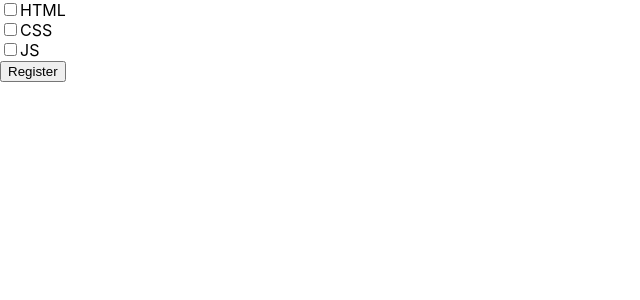
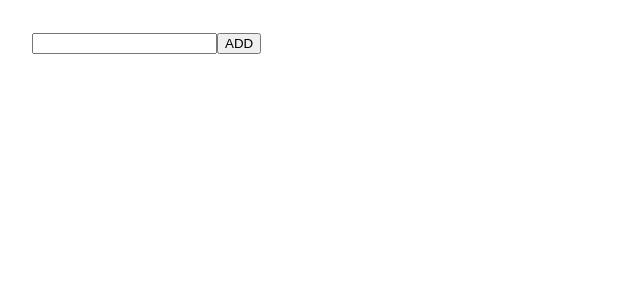
Before and after one commit to hitbodragon/Learn-hook, a React (Create React App) app: page / in a window 1280 px wide. Shown: the top 300 px of the page, without its empty margins (0-640 px from the left). Built offline with nearby package versions, Linux system fonts and the light colour scheme.

Commit message:
Todolist with useState

```diff
--- a/src/App.js
+++ b/src/App.js
@@ -1,126 +1,35 @@
 import { useState } from 'react';
 
-// Lưu ý
-//-1. Array
-//-2. Reference
-
-//ví dụ
-//1.RamdomGift
-//2.Two-way Bingding
 //3.Todolist
 
-// 1 ramdom gifts
-//const gifts = ['CPU', 'RAM 32 RGB', 'RGB Keyboard'];
+function App() {
+    const [job, setJob] = useState('');
+    const [jobs, setJobs] = useState(() => {
+        const storage = JSON.parse(localStorage.getItem('jobs'));
+        return storage ?? [];
+    }); // toán tử ?? nếu giá trị ở trước là null/ hoặc undefine nó sẽ lấy giá trị sau, giống như || mà || lấy giá trị là number boolean , string nên ko lấy giá trị đó dc
 
-//2 two-way biding vi du ve radio checkbox
-const courses = [
-    {
-        id: 1,
-        name: 'HTML',
-    },
-    {
-        id: 2,
-        name: 'CSS',
-    },
-    {
-        id: 3,
-        name: 'JS',
-    },
-];
-
-function App() {
-    // 1 ramdomgift
-    // const [gift, setGifts] = useState('');
-
-    // const randomGifts = () => {
-    //     const indexRandom = Math.floor(Math.random() * gifts.length);
-    //     setGifts(gifts[indexRandom]);
-    // };
-    // return (
-    //     <div style={{ padding: '20' }}>
-    //         {/* {có gitf lấy gìt ko có lấy chưa có phâng thưởng} */}
-    //         <h1> {gift || 'Chưa có phần thưởng '} </h1>
-    //         <button onClick={randomGifts}> Lấy thưởng</button>
-    //     </div>
-    // );
-
-    // 2. two way binding
-
-    // ràng buộc 1 chiều là giá trị thay đổi trong quá trình render
-    // ràng buộc 2 chiều là giá trị có thể thay đổi ngay khi gõ code  trong components
-    // 2 bên ràng buộc với nhau  , mất đi 1 chiều chiều kia sử dụng là two way binding
-    //2. vi dụ về text don gian
-    // const [name, setName] = useState('');
-    // const [email, setEmail] = useState('');
-    // const handleSubmit = () => {
-    //     console.log({
-    //         name,
-    //         email,
-    //     });
-    // };
-    // vi dụ ve radio với check box
-    // const [checked, setChecked] = useState(2);
-
-    // const handleSubmit = () => {
-    //     console.log({ id: checked });
-    // };
-    const [checked, setChecked] = useState([]);
-
-    const handleChecked = (id) => {
-        setChecked((prev) => {
-            const isChecked = checked.includes(id);
-            if (isChecked) {
-                return checked.filter((item) => item !== id);
-            } else {
-                return [...prev, id];
-            }
+    const handeleSubmit = () => {
+        // setJobs([...jobs, job]);
+        setJobs((prev) => {
+            const newJobs = [...prev, job];
+            // save to local storage
+            const jsonJobs = JSON.stringify(newJobs);
+            localStorage.setItem('jobs', jsonJobs);
+            return newJobs;
         });
+        setJob('');
+        // luu vào local Storage , lưu chuỗi chứ ko lưu mnagr
     };
-
-    const handleSubmit = () => {
-        console.log({ id: checked });
-    };
-    // // return (
-    // //     <div style={{ padding: '20px' }}>
-    //         {/*  vi du don gian ve text */}
-    //         {/* <input
-    //             type="text"
-    //             onChange={(e) => setName(e.target.value)}
-    //             value={name}
-    //         />
-    //         <input
-    //             type="text"
-    //             onChange={(e) => setEmail(e.target.value)}
-    //             value={email}
-    //         /> */}
-    //         {/* vi dụ về radio */}
-    //         {/* {courses.map((course, index) => (
-    //             <div key={index}>
-    //                 <input
-    //                     type="radio"
-    //                     // kiem tra dieu kieenj luc dau check == undefined luc sau nos laf 1 nen 2 cai bang nhau nen check in ra , check = ban dau mac dinh la true dung nó sẽ in ra
-    //                     checked={checked === course.id}
-    //                     onChange={() => setChecked(course.id)}
-    //                 />
-    //                 {course.name}
-    //             </div>
-    //         ))} */}
     return (
-        <div>
-            {courses.map((course, index) => (
-                <div key={index}>
-                    <input
-                        type="checkbox"
-                        // kiem tra dieu kieenj luc dau check == undefined luc sau nos laf 1 nen 2 cai bang nhau nen check in ra , check = ban dau mac dinh la true dung nó sẽ in ra
-                        // includes trả về true nếu nó có giá trị chứa bên trong , vd giá trị id trong bài
-                        checked={checked.includes(course.id)}
-                        onChange={() => handleChecked(course.id)}
-                    />
-                    {course.name}
-                </div>
-            ))}
-
-            <button onClick={handleSubmit}>Register</button>
+        <div style={{ padding: 32 }}>
+            <input value={job} onChange={(e) => setJob(e.target.value)} />
+            <button onClick={handeleSubmit}>ADD</button>
+            <ul>
+                {jobs.map((job, index) => (
+                    <li key={index}>{job}</li>
+                ))}
+            </ul>
         </div>
     );
 }
```
